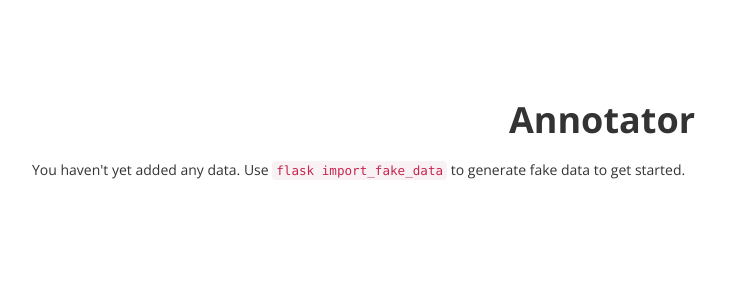
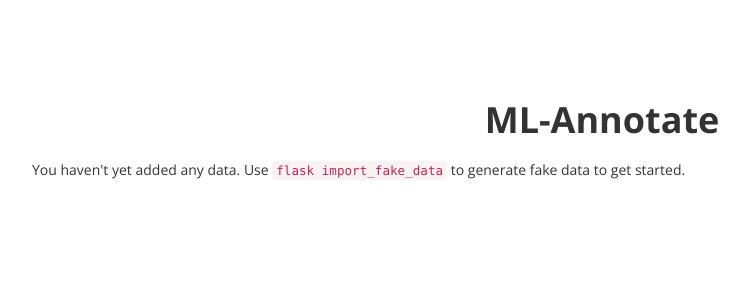
Before and after one commit to falcony-io/ml-annotate, a Flask app: page / in a window 1280 px wide. Shown: the top 300 px of the page, without its empty margins (38-787 px from the left). Run offline with Flask 2, Linux system fonts and the light colour scheme; data that the repository does not hold is empty; parts of the project's set-up code (start-up, migrations or seed data) failed here and were passed over; some libraries are stand-ins or nearby versions.

Commit message:
Rename app name

```diff
--- a/annotator/templates/layout_base.html
+++ b/annotator/templates/layout_base.html
@@ -1,7 +1,7 @@
 <!DOCTYPE html>
 <html>
   <head>
-    <title>Annotator</title>
+    <title>ML-Annotate</title>
     <link href="https://maxcdn.bootstrapcdn.com/bootstrap/3.3.7/css/bootstrap.min.css" rel="stylesheet" integrity="sha384-BVYiiSIFeK1dGmJRAkycuHAHRg32OmUcww7on3RYdg4Va+PmSTsz/K68vbdEjh4u" crossorigin="anonymous">
     <link href="https://fonts.googleapis.com/css?family=Open+Sans:400,700" rel="stylesheet">
     <link rel="stylesheet" href="https://cdnjs.cloudflare.com/ajax/libs/datatables/1.10.15/css/dataTables.bootstrap.css" integrity="sha256-I9TOaqmifat8pWeF6SutmajUX3mfSpUgRnCjCBX2YxY=" crossorigin="anonymous" />
--- a/annotator/templates/layout_problem.html
+++ b/annotator/templates/layout_problem.html
@@ -4,7 +4,7 @@
     <div class="container">
       <!-- Brand and toggle get grouped for better mobile display -->
       <div class="navbar-header">
-        <a class="navbar-brand" href="/" style="font-weight: bold; color: black;">Annotator</a>
+        <a class="navbar-brand" href="/" style="font-weight: bold; color: black;">ML-Annotate</a>
         <a class="training-problem" href="/"><strong>label:</strong> {{ problem.label }}</a>
         <ul class="nav navbar-nav">
           <li {% if request.url_rule.endpoint == 'train' %}class="active"{% endif %}><a href="{{ url_for('train', problem_id=problem.id) }}">Train new labels</a></li>
--- a/annotator/templates/select_problem.html
+++ b/annotator/templates/select_problem.html
@@ -1,6 +1,6 @@
 {% extends 'layout_base.html' %}
 {% block body %}
-  <h1 style="font-weight: bold; display: block; text-align: center; margin-top: 100px; padding-bottom: 10px;">Annotator</h1>
+  <h1 style="font-weight: bold; display: block; text-align: center; margin-top: 100px; padding-bottom: 10px;">ML-Annotate</h1>
   {% if problems %}
     <p>Select a label you want to train. See README.rst on how to add new training problems.</p>
     <table class="table" style="margin-top: 20px;">
--- a/annotator/templates/training_job.html
+++ b/annotator/templates/training_job.html
@@ -1,7 +1,7 @@
 {% extends "layout_problem.html" %}
 {% block body %}
   <h3>Processed jobs</h3>
-  <p style="padding-bottom: 30px;">Annotator does not include any machine learning components but you may use table <strong>training_job</strong> to provide information to the front-end about training accuracy.</p>
+  <p style="padding-bottom: 30px;">ML-Annotate does not include any machine learning components but you may use table <strong>training_job</strong> to provide information to the front-end about training accuracy.</p>
 
   {% if not data %}
   <h4>How to add a new processed job</h4>
```
